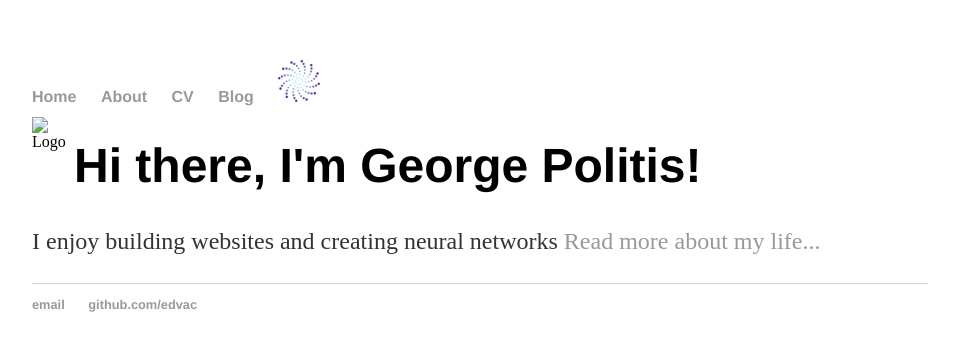
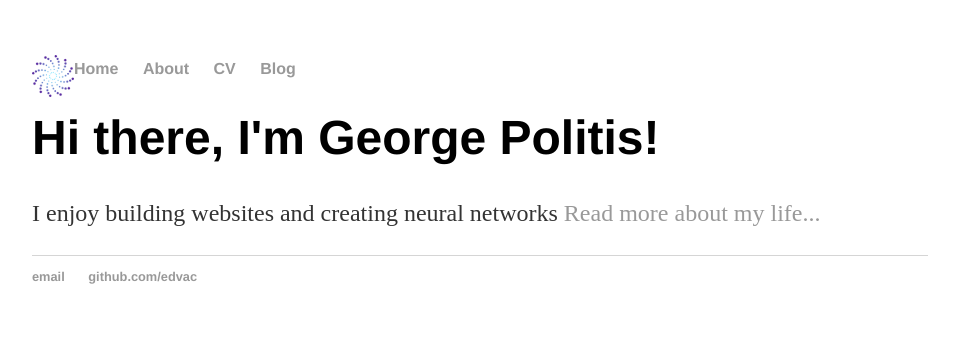
Before and after one commit to Edvac/edvac.github.io, a Jekyll site: the page built from index.html, in a window 1280 px wide. Shown: the top 351 px of the page, without its empty margins (160-1119 px from the left). Built offline with Jekyll 4.4.1, drawn with Linux system fonts in a browser that asks for light colours.

Commit message:
Update default.html

```diff
--- a/_layouts/default.html
+++ b/_layouts/default.html
@@ -12,9 +12,9 @@
 		        	<li><a href="/about">About</a></li>
 	        		<li><a href="/cv">CV</a></li>
 	        		<li><a href="/blog">Blog</a></li>
-				<li><img src="../galaxy_logo.png" alt="Smiley face" height="42" width="42"> </li>
+				<li><img id="logo" src="../galaxy_logo.png" alt="Smiley face" height="42" width="42"> </li>
 	    		</ul>
-				<img id=logo href="galaxy_logo.png" alt="Logo" height="42" width="42">
+
 			</nav>
 			<div class="container">
 
```
